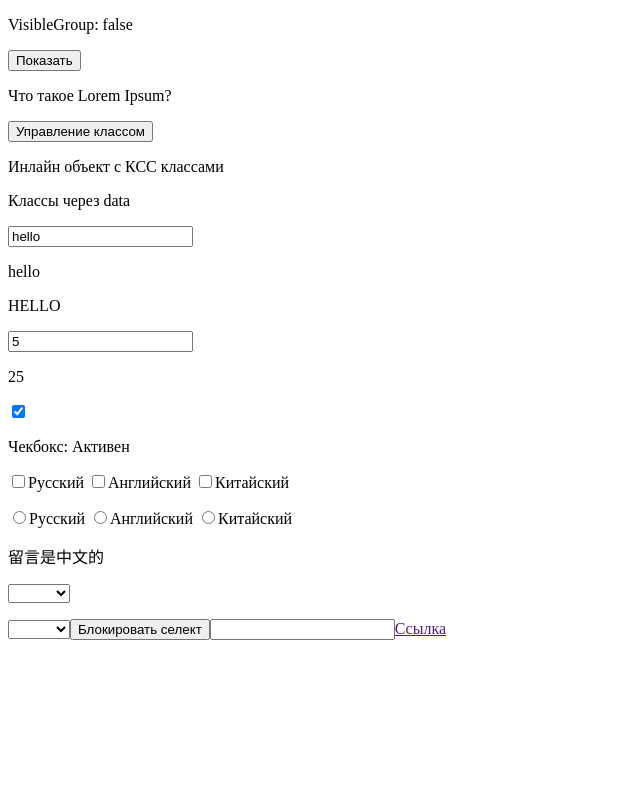
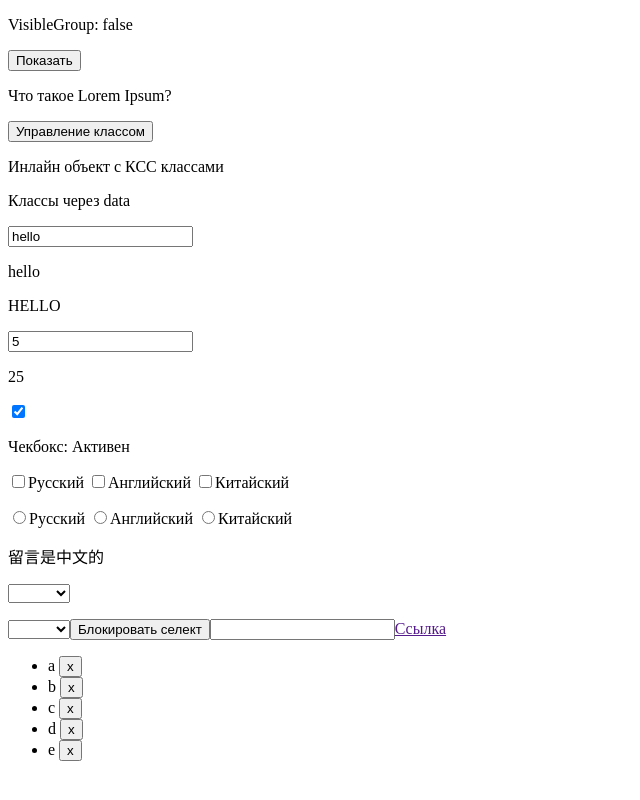
Before and after one commit to WbDmitry/vue3-training, a Vue app: page / in a window 1280 px wide. Shown: the whole page, without its empty margins (0-640 px from the left). Built offline with nearby package versions, Linux system fonts and the light colour scheme.

Commit message:
Добавил удаление элемента списка по нажатии на кнопку

```diff
--- a/src/App.vue
+++ b/src/App.vue
@@ -76,6 +76,7 @@ export default {
 			isDisabled: false,
 			isClickEnter: false,
 			isClickLinkCtrl: false,
+			items3: ['a', 'b', 'c', 'd', 'e'],
 		}
 	},
 
@@ -190,6 +191,10 @@ export default {
 
 		clickLinkCtrl: function () {
 			this.isClickLinkCtrl = true
+		},
+
+		deleteItems: function (index) {
+			this.items3.splice(index, 1)
 		}
 	}
 }
@@ -377,6 +382,13 @@ export default {
 
 	<a href="" @click.ctrl.exact="clickLinkCtrl">Ссылка</a>
 	<p v-if="isClickLinkCtrl">Нажили Ctrl+Click на ссылку</p>
+
+	<ul>
+		<li v-for="(items, index) in items3" :key="index">
+			{{ items }}
+			<button @click="deleteItems(index)">x</button>
+		</li>
+	</ul>
 </template>
 
 <style>
```
